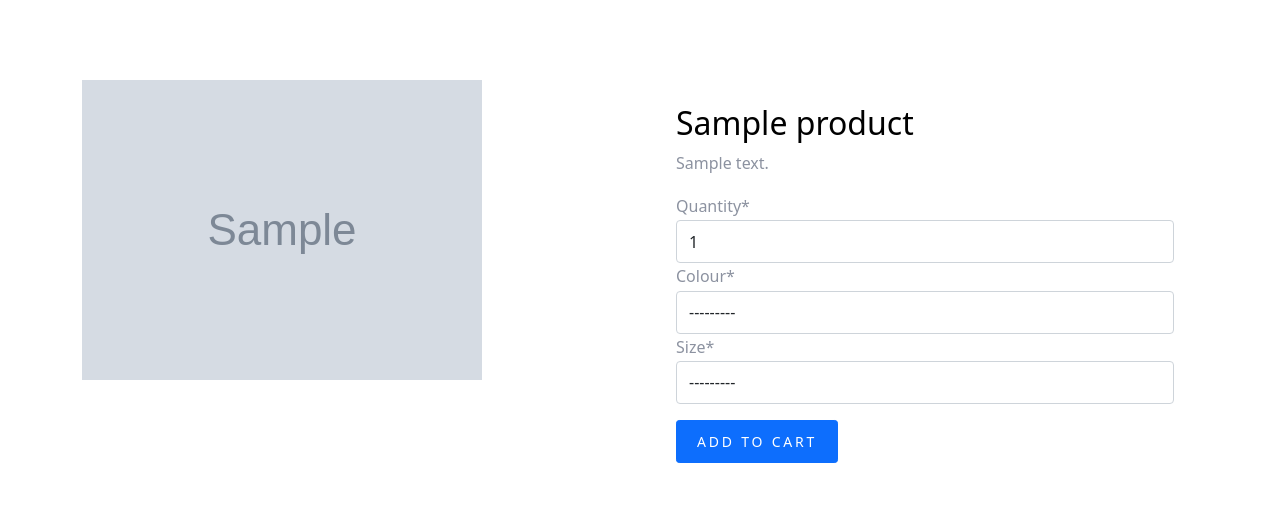
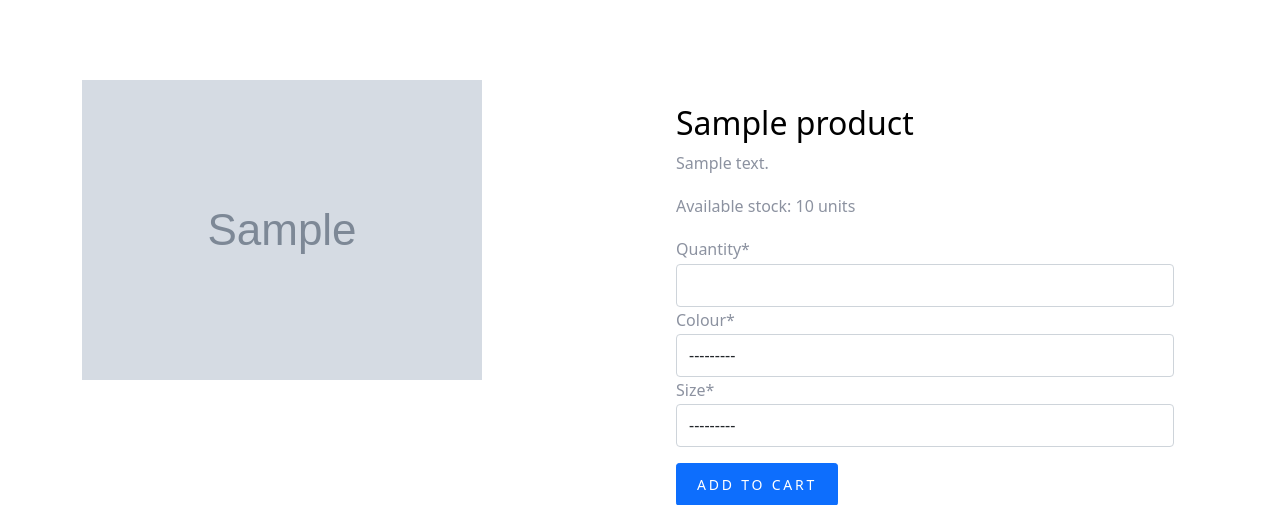
Before and after one commit to XiaoyingLu/django-simple-ecommerce, a Django app: a page that uses templates/cart/product_detail.html in a window 1280 px wide. Shown: the part 294-799 px from the top of the page. Run offline with Django 4.2, Linux system fonts and the light colour scheme; tables that the repository leaves empty hold one stand-in row (values such as "Sample post"); grey boxes marked "Sample" are stand-in pictures; some libraries are stand-ins or nearby versions.

Commit message:
stock count

```diff
--- a/cart/forms.py
+++ b/cart/forms.py
@@ -6,18 +6,27 @@ from .models import (
 class AddToCartForm(forms.ModelForm):
     colour = forms.ModelChoiceField(queryset=ColourVariation.objects.none())
     size = forms.ModelChoiceField(queryset=SizeVariation.objects.none())
+    quantity = forms.IntegerField(min_value=1)
 
     class Meta:
         model = OrderItem
         fields = ['quantity', 'colour', 'size']
 
     def __init__(self, *args, **kwargs):
-        product_id = kwargs.pop('product_id')
-        product = Product.objects.get(id=product_id)
+        self.product_id = kwargs.pop('product_id')
+        product = Product.objects.get(id=self.product_id)
         super().__init__(*args, **kwargs)
 
         self.fields['colour'].queryset = product.available_colours.all()
         self.fields['size'].queryset = product.available_sizes.all()
+
+    def clean(self):
+        product_id = self.product_id
+        product = Product.objects.get(id=self.product_id)
+        quantity = self.cleaned_data['quantity']
+        if product.stock < quantity:
+            raise forms.ValidationError(
+                f"The maximum stock available is {product.stock}")
 
 
 class AddressForm(forms.Form):
--- a/cart/models.py
+++ b/cart/models.py
@@ -64,8 +64,9 @@ class Product(models.Model):
     available_sizes = models.ManyToManyField(SizeVariation)
     primary_category = models.ForeignKey(
         Category, related_name="primary_products", on_delete=models.CASCADE)
-    secondary_category = models.ManyToManyField(
+    secondary_categories = models.ManyToManyField(
         Category, blank=True)
+    stock = models.IntegerField(default=0)
 
     def __str__(self):
         return self.title
@@ -81,6 +82,10 @@ class Product(models.Model):
 
     def get_price(self):
         return "{:.2f}".format(self.price / 100)
+
+    @property
+    def in_stock(self):
+        return self.stock > 0
 
 
 class OrderItem(models.Model):
--- a/cart/views.py
+++ b/cart/views.py
@@ -20,7 +20,7 @@ class ProductListView(generic.ListView):
         category = self.request.GET.get('category', None)
         if category:
             qs = qs.filter(Q(primary_category__name=category) |
-                           Q(secondary_category__name=category)).distinct()
+                           Q(secondary_categories__name=category)).distinct()
         return qs
 
     def get_context_data(self, **kwargs):
--- a/templates/cart/product_detail.html
+++ b/templates/cart/product_detail.html
@@ -25,11 +25,16 @@
                 <div class="block-4-text p-4">
                     <h2 class="text-black">{{ product.title }}</h2>
                     <p>{{ product.description }}</p>
+                    <p>Available stock: {{ product.stock }} units</p>
+                    {% if product.in_stock %}
                     <form method="post">
                         {% csrf_token %}
                         {{ form|crispy }}
                         <button type="submit" class="btn btn-sm btn-primary mt-3">Add to cart</button>
                     </form>
+                    {% else %}
+                    <p>This item is out of stock</p>
+                    {% endif %}
                 </div>
             </div>
         </div>
```
Also changed, not shown: cart/migrations/0002_alter_category_options_and_more.py (added).
